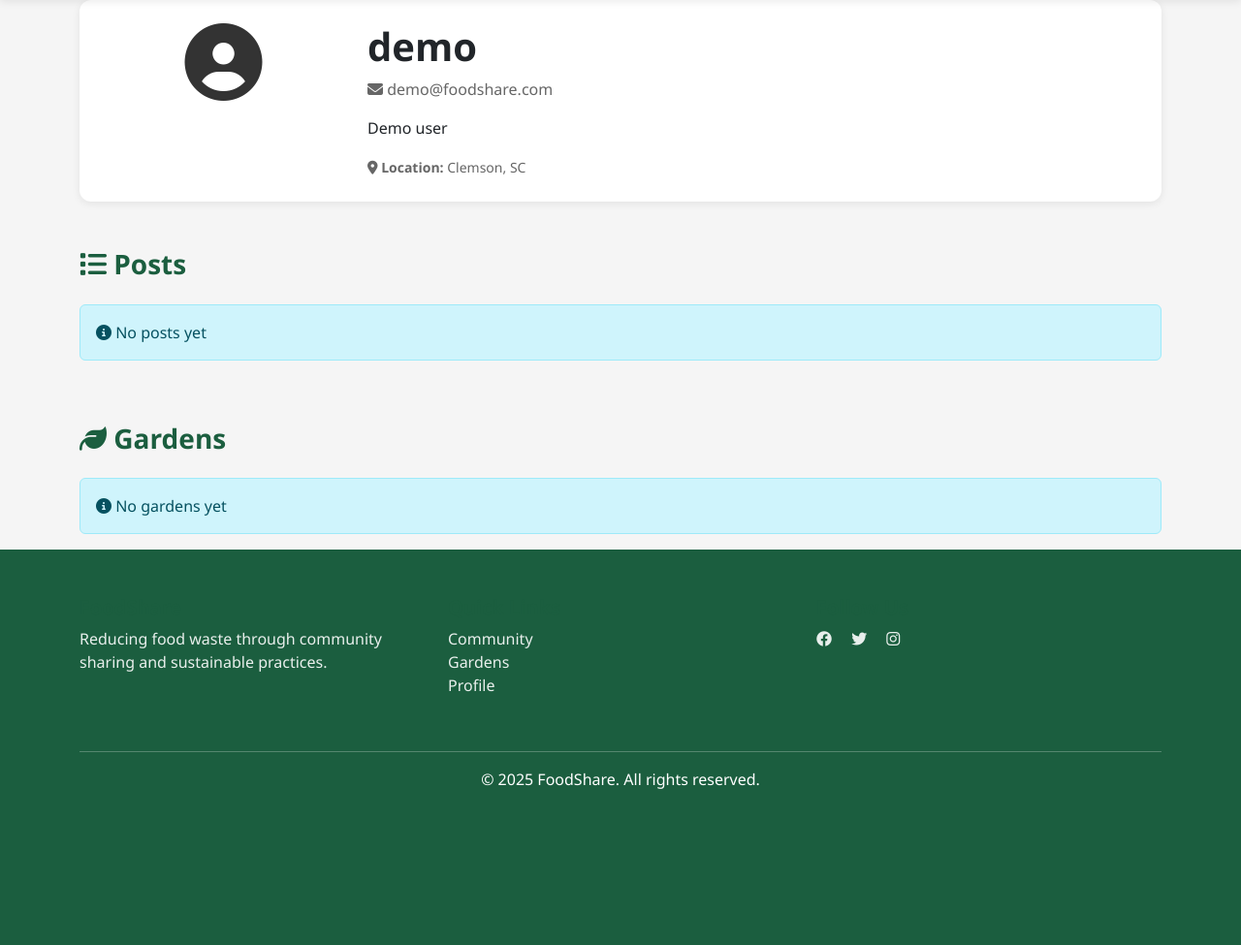
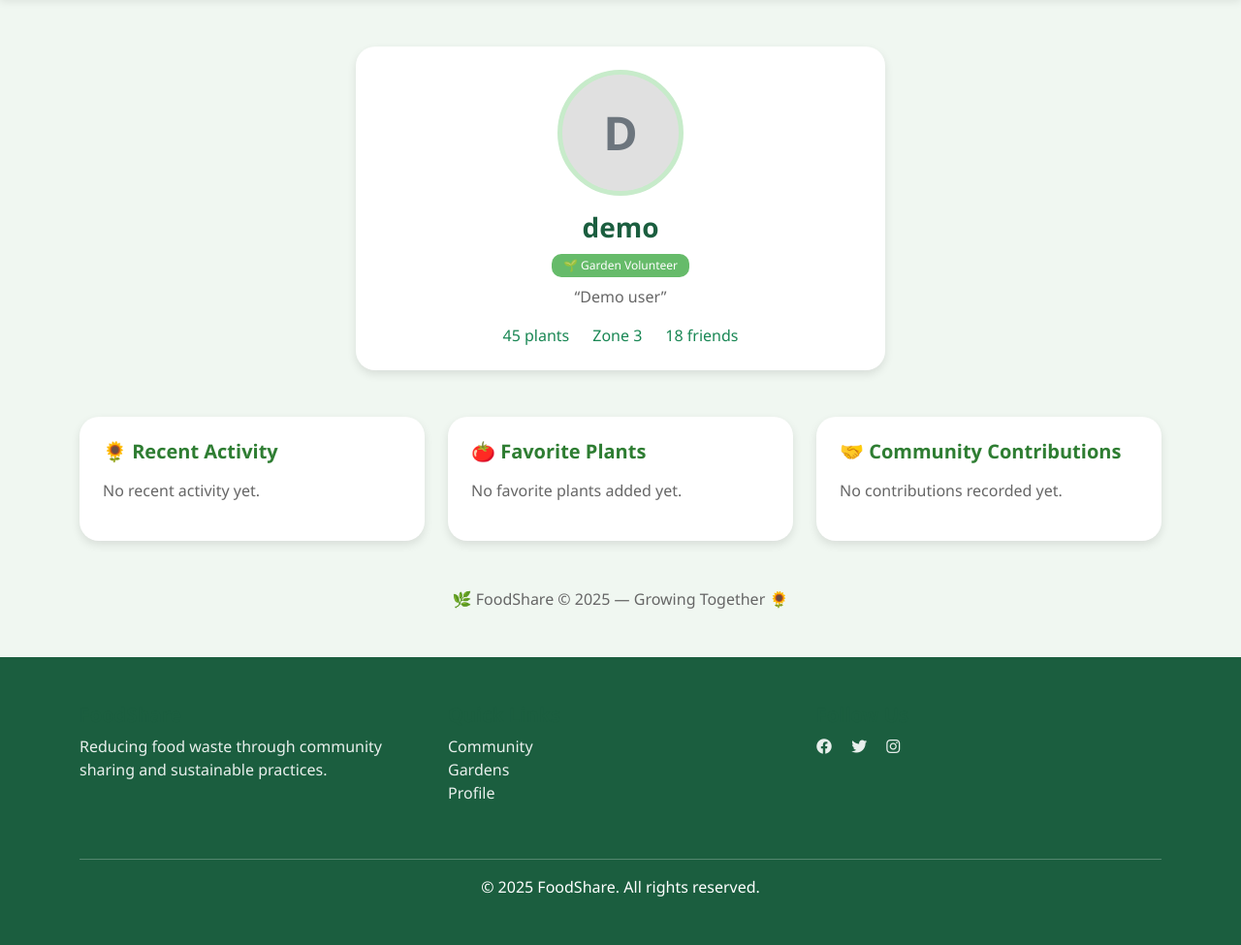
Before and after one commit to lginn26/cpsc4140-PlotToPlate, a Flask app: page /profile in a window 1280 px wide. Shown: the part 78-1053 px from the top of the page at 97% size. Before the commit the page ends 892 px from the top, so only its background shows below. Run offline with Flask 3, Linux system fonts and the light colour scheme; data comes from the database, SQL or seed files in the repository; data that the repository does not hold is empty; some libraries are stand-ins or nearby versions.

Commit message:
Added the design for the profile section of the website

```diff
--- a/foodshare-app/templates/profile.html
+++ b/foodshare-app/templates/profile.html
@@ -1,94 +1,164 @@
 {% extends "base.html" %}
-{% block title %}{{ user.username }} - FoodShare{% endblock %}
+{% block title %}{{ user.username }}'s Profile | FoodShare{% endblock %}
+
 {% block content %}
-<div class="container">
-    <div class="row mb-5">
-        <div class="col-lg-12">
-            <div class="card">
-                <div class="card-body">
-                    <div class="row">
-                        <div class="col-md-3 text-center">
-                            <i class="fas fa-user-circle profile-icon"></i>
-                        </div>
-                        <div class="col-md-9">
-                            <h1 class="card-title">{{ user.username }}</h1>
-                            <p class="text-muted">
-                                <i class="fas fa-envelope"></i> {{ user.email }}
-                            </p>
-                            <p class="card-text">{{ user.bio }}</p>
-                            <small class="text-muted">
-                                <i class="fas fa-map-marker-alt"></i> <strong>Location:</strong> {{ user.location }}
-                            </small>
-                        </div>
-                    </div>
-                </div>
-            </div>
+<div class="container py-5">
+  <div class="row justify-content-center mb-5">
+    <div class="col-md-6 text-center">
+      <div class="profile-card p-4">
+        <div class="avatar-placeholder mb-3">
+          {{ user.username[0] | upper }}
         </div>
+        <h3 class="fw-bold">{{ user.username }}</h3>
+        <span class="badge badge-custom mb-2">
+          🌱 {{ user.role or "Garden Volunteer" }}
+        </span>
+        <p class="text-muted mb-3">
+          “{{ user.bio or 'Helping our community grow one plant at a time.' }}”
+        </p>
+
+        <div class="d-flex justify-content-center gap-4 flex-wrap">
+          <span class="text-success"><i class="bi bi-leaf"></i> {{ user.plant_count or 45 }} plants</span>
+          <span class="text-success"><i class="bi bi-geo-alt"></i> {{ user.zone or "Zone 3" }}</span>
+          <span class="text-success"><i class="bi bi-people"></i> {{ user.friends or 18 }} friends</span>
+        </div>
+
+        <!-- 🔥 Gardening Streak Section -->
+        {% if user.streak %}
+        <div class="mt-4 streak-box">
+          🔥 {{ user.streak }}-Day Gardening Streak!
+        </div>
+        {% endif %}
+      </div>
+    </div>
+  </div>
+
+  <div class="row g-4">
+    <div class="col-md-4">
+      <div class="profile-card p-4 h-100">
+        <h5 class="section-title mb-3">🌻 Recent Activity</h5>
+        {% if activities %}
+        <ul class="list-unstyled mb-0">
+          {% for act in activities %}
+          <li>{{ act }}</li>
+          {% endfor %}
+        </ul>
+        {% else %}
+        <p class="text-muted">No recent activity yet.</p>
+        {% endif %}
+      </div>
     </div>
 
-    <div class="row mb-5">
-        <div class="col-lg-12">
-            <h3 class="mb-4">
-                <i class="fas fa-list"></i> Posts
-            </h3>
-            {% if posts %}
-                <div class="row g-4">
-                    {% for post in posts %}
-                    <div class="col-lg-6">
-                        <div class="card">
-                            <div class="card-body">
-                                <h5 class="card-title">{{ post.title }}</h5>
-                                <p class="card-text">{{ post.content }}</p>
-                                <small class="text-muted">
-                                    <i class="fas fa-clock"></i> {{ post.timestamp }}
-                                </small>
-                            </div>
-                        </div>
-                    </div>
-                    {% endfor %}
-                </div>
-            {% else %}
-                <div class="alert alert-info">
-                    <i class="fas fa-info-circle"></i> No posts yet
-                </div>
-            {% endif %}
-        </div>
+    <div class="col-md-4">
+      <div class="profile-card p-4 h-100">
+        <h5 class="section-title mb-3">🍅 Favorite Plants</h5>
+        {% if favorite_plants %}
+        <ul class="fav-plant-list list-unstyled">
+          {% for plant in favorite_plants %}
+          <li><button class="fav-plant-btn">{{ plant }}</button></li>
+          {% endfor %}
+        </ul>
+        {% else %}
+        <p class="text-muted">No favorite plants added yet.</p>
+        {% endif %}
+      </div>
     </div>
 
-    <div class="row">
-        <div class="col-lg-12">
-            <h3 class="mb-4">
-                <i class="fas fa-leaf"></i> Gardens
-            </h3>
-            {% if gardens %}
-                <div class="row g-4">
-                    {% for garden in gardens %}
-                    <div class="col-lg-6">
-                        <div class="card">
-                            <div class="card-body">
-                                <h5 class="card-title">{{ garden.name }}</h5>
-                                <p class="card-text">{{ garden.description }}</p>
-                                <small class="text-muted">
-                                    <i class="fas fa-sprout"></i> <strong>Plants:</strong> {{ garden.plants }}
-                                </small>
-                            </div>
-                        </div>
-                    </div>
-                    {% endfor %}
-                </div>
-            {% else %}
-                <div class="alert alert-info">
-                    <i class="fas fa-info-circle"></i> No gardens yet
-                </div>
-            {% endif %}
-        </div>
+    <div class="col-md-4">
+      <div class="profile-card p-4 h-100">
+        <h5 class="section-title mb-3">🤝 Community Contributions</h5>
+        {% if contributions %}
+          {% for c in contributions %}
+            <p>{{ c }}</p>
+          {% endfor %}
+        {% else %}
+          <p class="text-muted">No contributions recorded yet.</p>
+        {% endif %}
+      </div>
     </div>
+  </div>
+
+  <footer class="mt-5 text-center text-muted">
+    🌿 FoodShare © 2025 — Growing Together 🌻
+  </footer>
 </div>
 
+<!-- 🌿 Custom Styles -->
 <style>
-    .profile-icon {
-        font-size: 5rem;
-        color: #333;
-    }
+  body {
+    background-color: #f0f7f1;
+    font-family: "Segoe UI", Tahoma, Geneva, Verdana, sans-serif;
+  }
+
+  .profile-card {
+    background: #ffffff;
+    border-radius: 20px;
+    box-shadow: 0 4px 10px rgba(0, 0, 0, 0.1);
+    transition: transform 0.2s ease, box-shadow 0.2s ease;
+  }
+
+  .profile-card:hover {
+    transform: translateY(-3px);
+    box-shadow: 0 8px 18px rgba(0, 0, 0, 0.15);
+  }
+
+  .avatar-placeholder {
+    width: 130px;
+    height: 130px;
+    border-radius: 50%;
+    background-color: #e0e0e0;
+    display: flex;
+    align-items: center;
+    justify-content: center;
+    font-size: 3rem;
+    color: #6c757d;
+    font-weight: 600;
+    margin: 0 auto;
+    border: 5px solid #c7ebca;
+  }
+
+  .badge-custom {
+    background-color: #66bb6a;
+    color: white;
+    border-radius: 10px;
+    padding: 0.5em 1em;
+    font-weight: 500;
+  }
+
+  .section-title {
+    font-weight: 600;
+    color: #2e7d32;
+  }
+
+  .fav-plant-btn {
+    display: inline-block;
+    background-color: #d9f2d9;
+    color: #2e7d32;
+    border: 1px solid #a5d6a7;
+    border-radius: 12px;
+    padding: 6px 14px;
+    margin-bottom: 8px;
+    font-size: 1rem;
+    font-weight: 500;
+    cursor: pointer;
+    transition: background-color 0.2s ease, transform 0.1s ease;
+  }
+
+  .fav-plant-btn:hover {
+    background-color: #43a047;
+    color: white;
+    transform: scale(1.03);
+  }
+
+  .streak-box {
+    background-color: #fff3cd;
+    border-radius: 15px;
+    padding: 1em;
+    text-align: center;
+    font-weight: 600;
+    color: #d35400;
+    font-size: 1.1rem;
+    box-shadow: 0 3px 6px rgba(0, 0, 0, 0.1);
+  }
 </style>
 {% endblock %}
```
